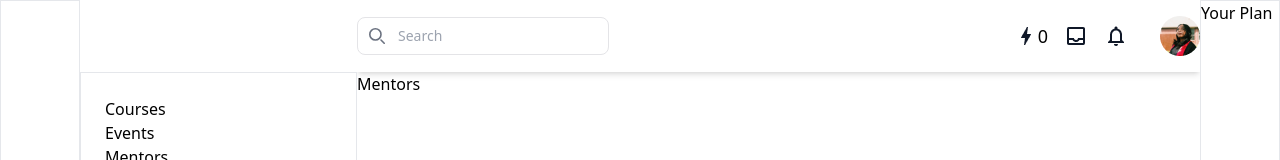
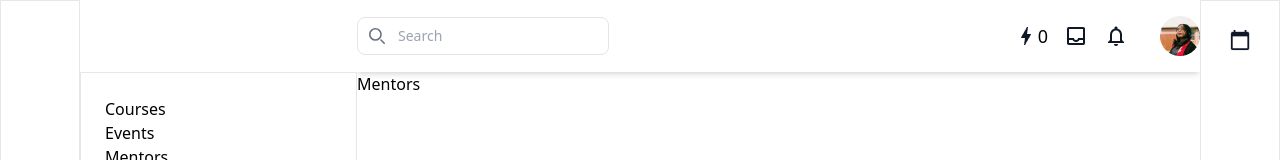
Before and after one commit to FevenSeyfu/Learnovation-by-innov8ors, a React (Vite) app in the folder Frontend/: page /dashboard/explore/mentors in a window 1280 px wide. Shown: the top 160 px of the page. Built offline with nearby package versions, Linux system fonts and the light colour scheme.

Commit message:
button content depend on expanded

```diff
--- a/Frontend/src/components/Dashboard/Sidebar/Agenda.jsx
+++ b/Frontend/src/components/Dashboard/Sidebar/Agenda.jsx
@@ -2,13 +2,31 @@
 import React from "react";
 import { Link } from "react-router-dom";
 import { useSidebar } from "../../../Context/SidebarContext";
+import hostImg from "../../../assets/images/host-example.png";
+import plansIcon from "../../../assets/images/plans.png";
 
 const Agenda = () => {
   const { toggleRightSidebar } = useSidebar();
   const { isRightSidebarExpanded } = useSidebar();
   return (
     <div className="h-screen border">
-      <button onClick={toggleRightSidebar}>Your Plan</button>
+
+        <button onClick={toggleRightSidebar}>
+        {(!isRightSidebarExpanded) && (
+            <div className="p-7">
+              <img src={plansIcon} className=""></img>
+            </div>
+
+          )}
+          {isRightSidebarExpanded && (
+            <div>
+              <img src={plansIcon} className=""></img>
+              <p>Your Plan</p>
+            </div>
+
+          )}
+        </button>
+
       {isRightSidebarExpanded && (
         <div>
         <div class="p-5 mb-4 border border-gray-100 rounded-lg bg-gray-50 dark:bg-gray-800 dark:border-gray-700">
```
